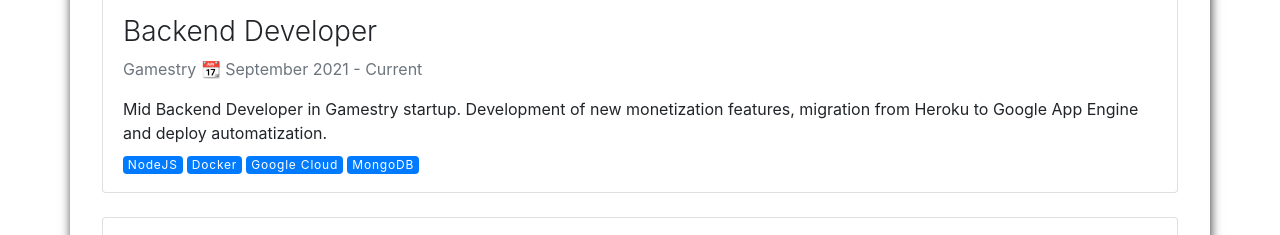
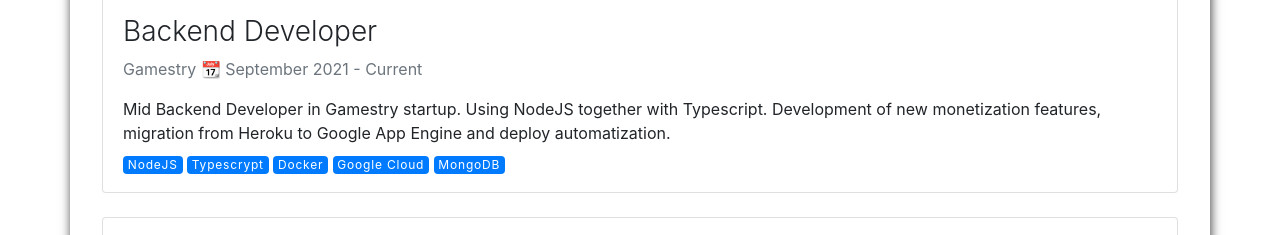
Before and after one commit to AlexGue/cv, a plain HTML site: page index.html in a window 1280 px wide. Shown: the part 544-779 px from the top of the page. Drawn offline with nearby package versions, Linux system fonts and the light colour scheme.

Commit message:
Deploying to gh-pages from  @ 398e2088bf1aa62bb915178ae570c333a6c7a9cd 🚀

```diff
--- a/index.html
+++ b/index.html
@@ -223,10 +223,11 @@
                 <h3>Backend Developer</h3>
                 <p class="text-muted">Gamestry  📆 September 2021 - Current</p>
 
-                <p>Mid Backend Developer in Gamestry startup. Development of new monetization features, migration from Heroku to Google App Engine and deploy automatization.</p>
+                <p>Mid Backend Developer in Gamestry startup. Using NodeJS together with Typescript. Development of new monetization features, migration from Heroku to Google App Engine and deploy automatization.</p>
 
                 <div style="margin-top:-10px; margin-bottom:-3px;">
                     <span class="badge badge-primary">NodeJS</span>
+                    <span class="badge badge-primary">Typescrypt</span>
                     <span class="badge badge-primary">Docker</span>
                     <span class="badge badge-primary">Google Cloud</span>
                     <span class="badge badge-primary">MongoDB</span>
```
Also changed, not shown: 1 other file.
